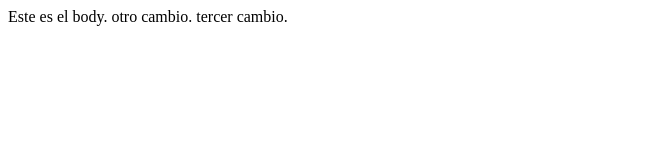
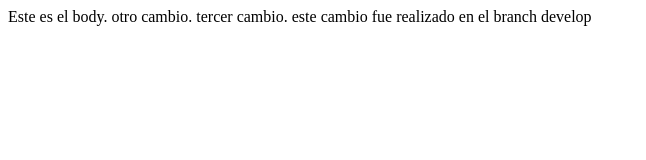
Before and after one commit to fex09/PruebaGIt, a plain HTML site: page index.html in a window 1280 px wide. Shown: the whole page, without its empty margins (0-646 px from the left). Drawn offline with Linux system fonts and the light colour scheme.

Commit message:
probando subir en develop

```diff
--- a/index.html
+++ b/index.html
@@ -10,5 +10,7 @@
     Este es el body.
     otro cambio.
     tercer cambio.
+    este cambio fue realizado en el branch develop
+
 </body>
 </html>
```
